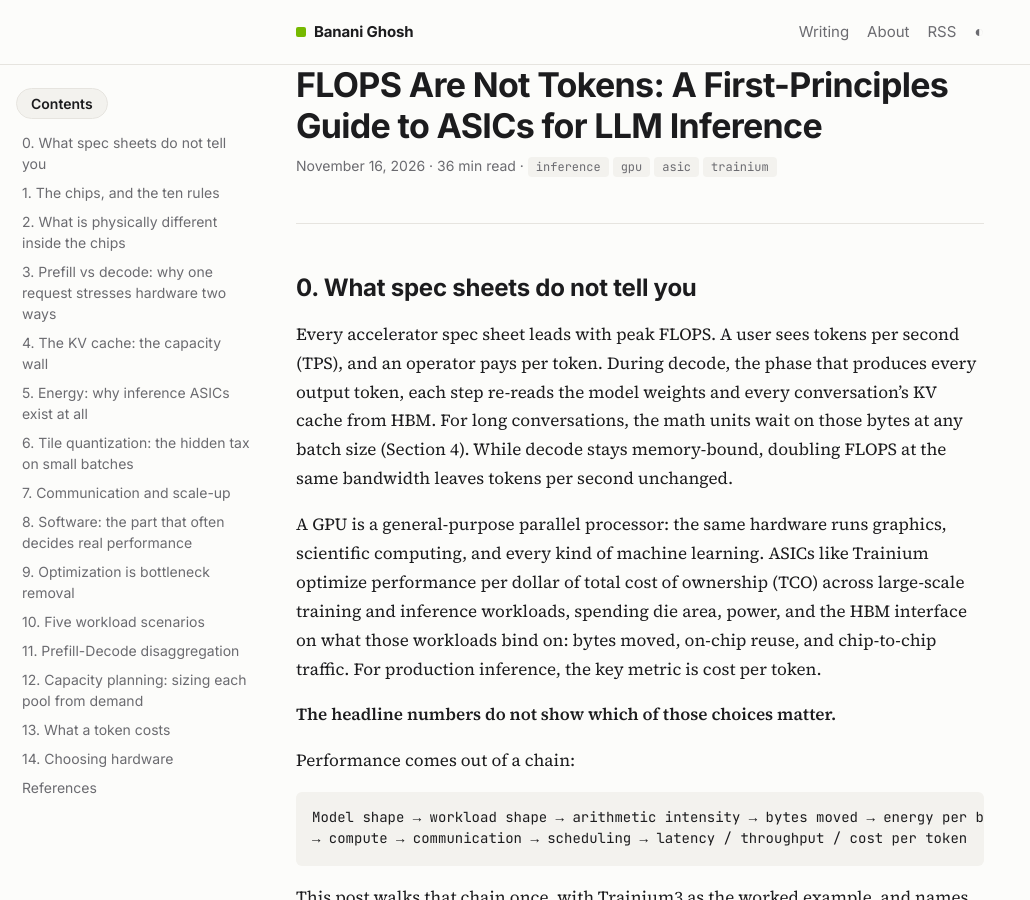
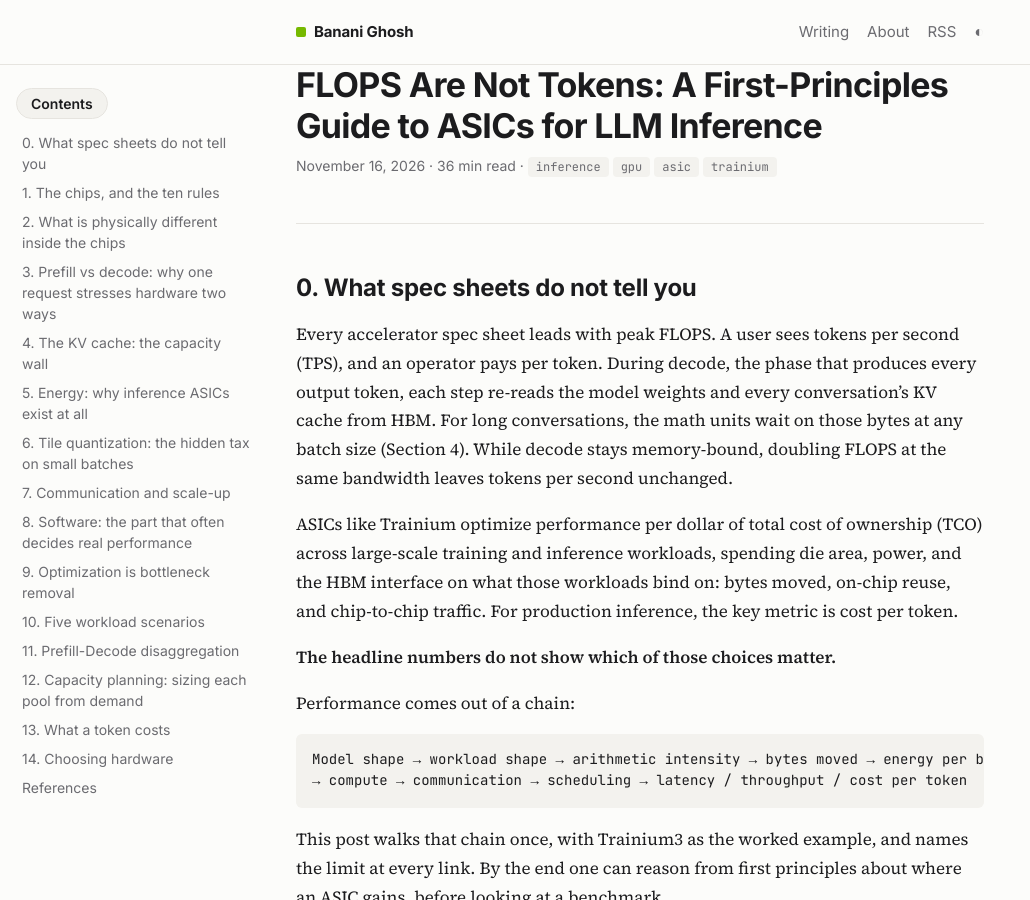
Before and after one commit to bananighosh/bananighosh.github.io, a Jekyll site: the page built from _posts/2026-11-16-flops-are-not-tokens.md, in a window 1280 px wide and 900 px high. Shown: the whole window, without its empty margins (0-1030 px from the left). Built offline with Jekyll 4.4.1, drawn with Linux system fonts in a browser that asks for light colours.

Commit message:
Intro: drop GPU sentence
Co-Authored-By: Claude Opus 5.5 <noreply@anthropic.com>
Claude-Session: https://claude.ai/code/session_01K2HJxVUv7i1duGErniTfDd

```diff
--- a/_posts/2026-11-16-flops-are-not-tokens.md
+++ b/_posts/2026-11-16-flops-are-not-tokens.md
@@ -19,7 +19,7 @@ math: false
 
 Every accelerator spec sheet leads with peak FLOPS. A user sees tokens per second (TPS), and an operator pays per token. During decode, the phase that produces every output token, each step re-reads the model weights and every conversation's KV cache from HBM. For long conversations, the math units wait on those bytes at any batch size (Section 4). While decode stays memory-bound, doubling FLOPS at the same bandwidth leaves tokens per second unchanged.
 
-A GPU is a general-purpose parallel processor: the same hardware runs graphics, scientific computing, and every kind of machine learning. ASICs like Trainium optimize performance per dollar of total cost of ownership (TCO) across large-scale training and inference workloads, spending die area, power, and the HBM interface on what those workloads bind on: bytes moved, on-chip reuse, and chip-to-chip traffic. For production inference, the key metric is cost per token.
+ASICs like Trainium optimize performance per dollar of total cost of ownership (TCO) across large-scale training and inference workloads, spending die area, power, and the HBM interface on what those workloads bind on: bytes moved, on-chip reuse, and chip-to-chip traffic. For production inference, the key metric is cost per token.
 
 <p>
 <b>The headline numbers do not show which of those choices matter.</b>
```
